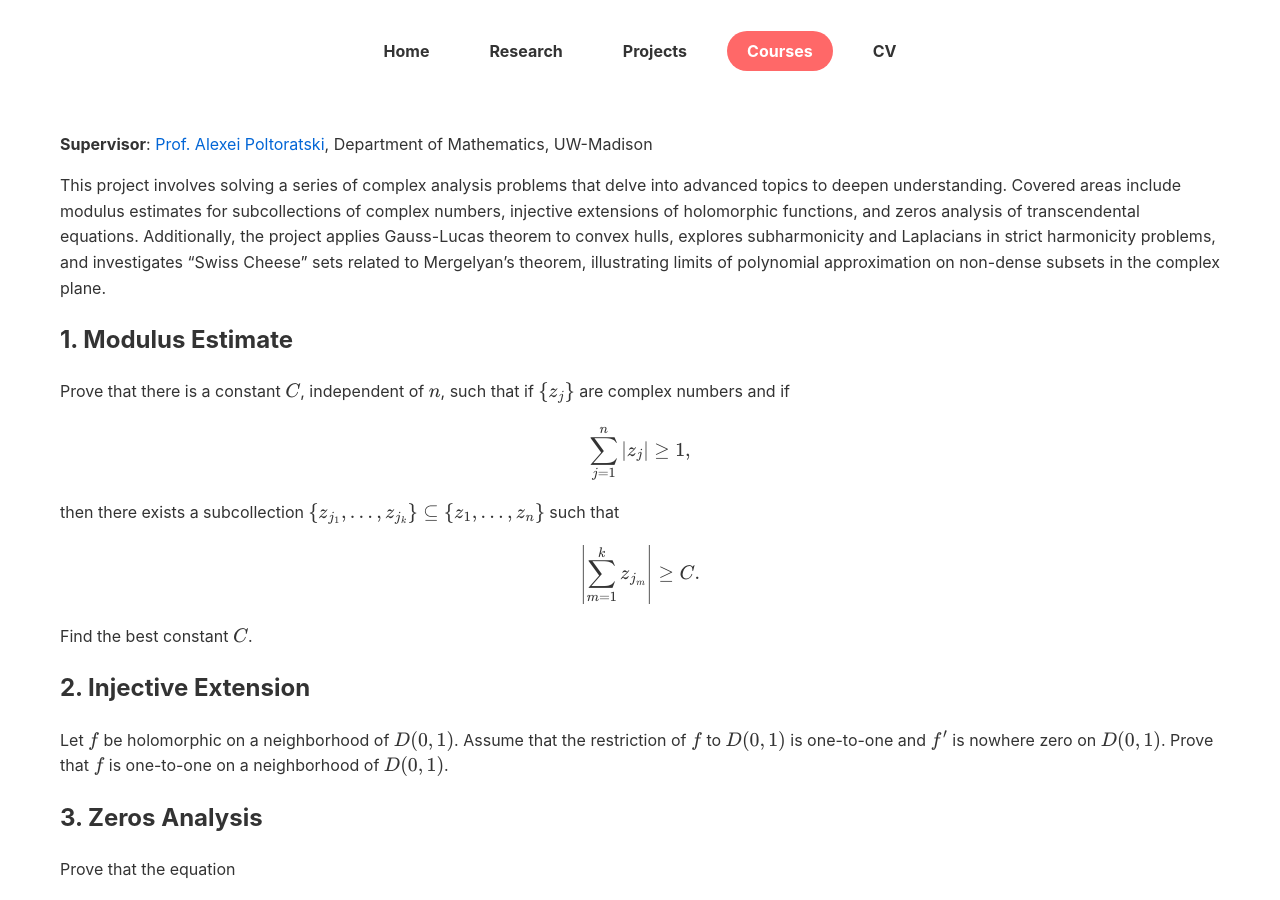
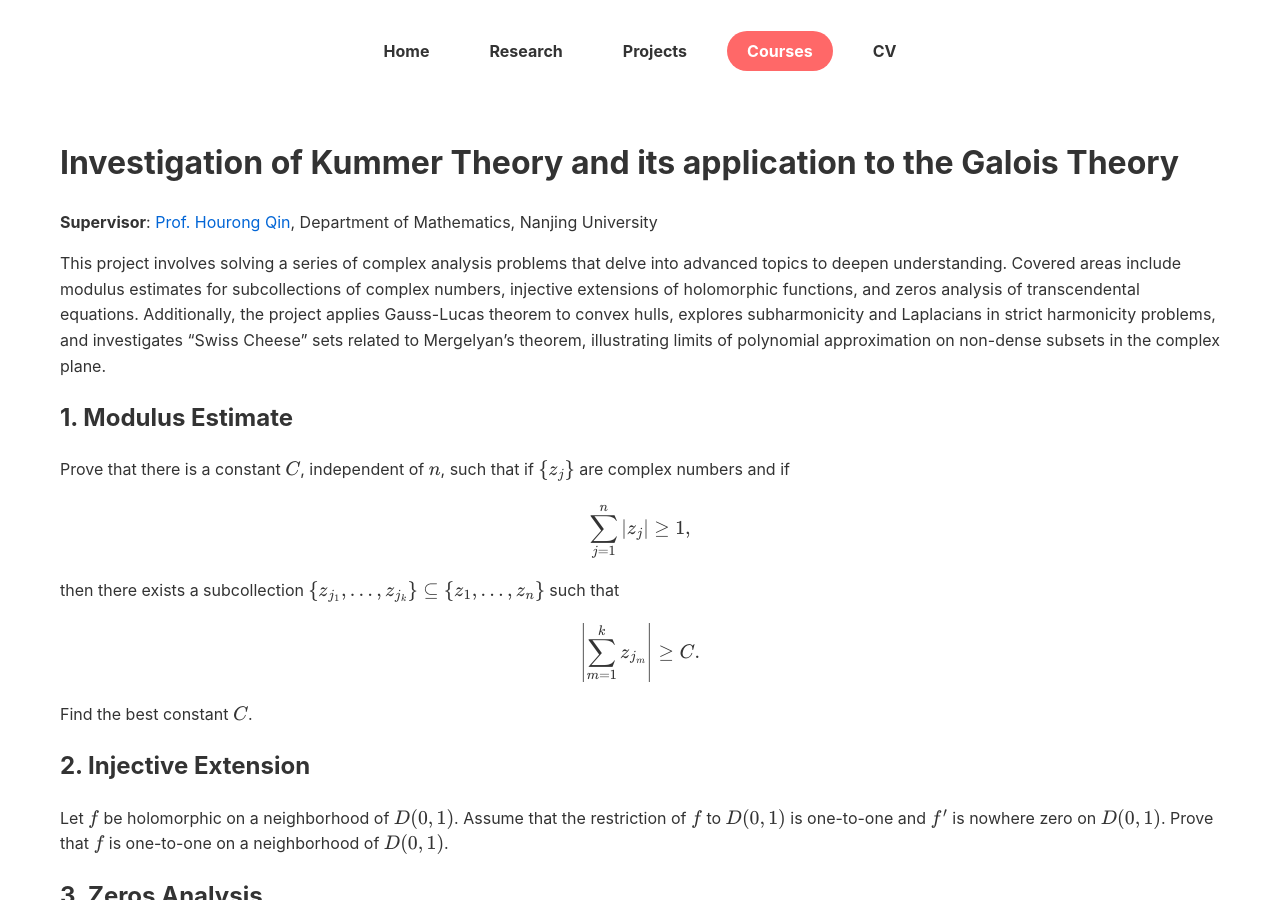
Before and after one commit to Yoon-1023/Yoon-1023.github.io, a Jekyll site: the page built from Courses/Galois/Galois.md, in a window 1280 px wide and 900 px high. Built offline with Jekyll 4.4.1, drawn with Linux system fonts in a browser that asks for light colours.

Commit message:
Update Galois.md

```diff
--- a/Courses/Galois/Galois.md
+++ b/Courses/Galois/Galois.md
@@ -4,7 +4,9 @@ title: "Report"
 permalink: /courses/galois/
 ---
 
-**Supervisor**: [Prof. Alexei Poltoratski](https://people.math.wisc.edu/~poltoratski/), Department of Mathematics, UW-Madison
+# Investigation of Kummer Theory and its application to the Galois Theory
+
+**Supervisor**: [Prof. Hourong Qin](https://math.nju.edu.cn/szdw/apypl1/20190916/i22153.html), Department of Mathematics, Nanjing University
 
 This project involves solving a series of complex analysis problems that delve into advanced topics to deepen understanding. Covered areas include modulus estimates for subcollections of complex numbers, injective extensions of holomorphic functions, and zeros analysis of transcendental equations. Additionally, the project applies Gauss-Lucas theorem to convex hulls, explores subharmonicity and Laplacians in strict harmonicity problems, and investigates "Swiss Cheese" sets related to Mergelyan’s theorem, illustrating limits of polynomial approximation on non-dense subsets in the complex plane.
 
```
